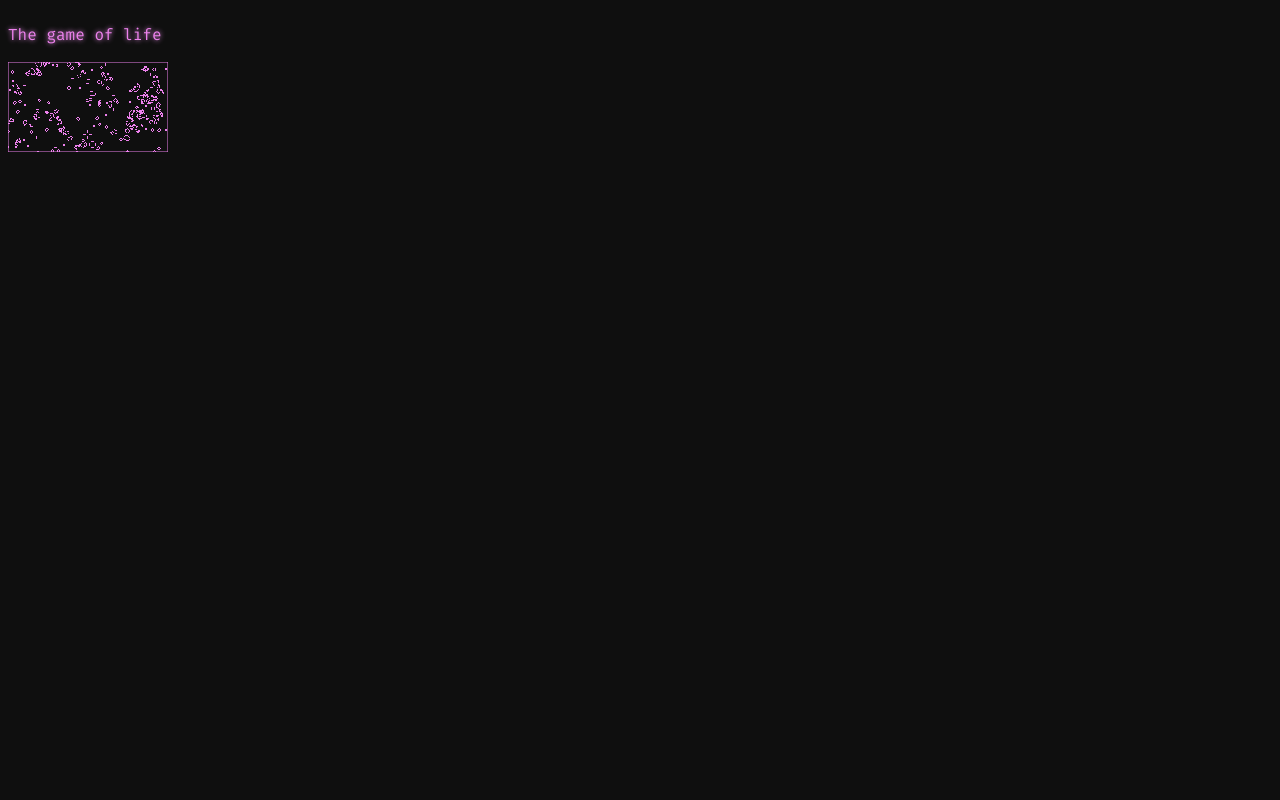
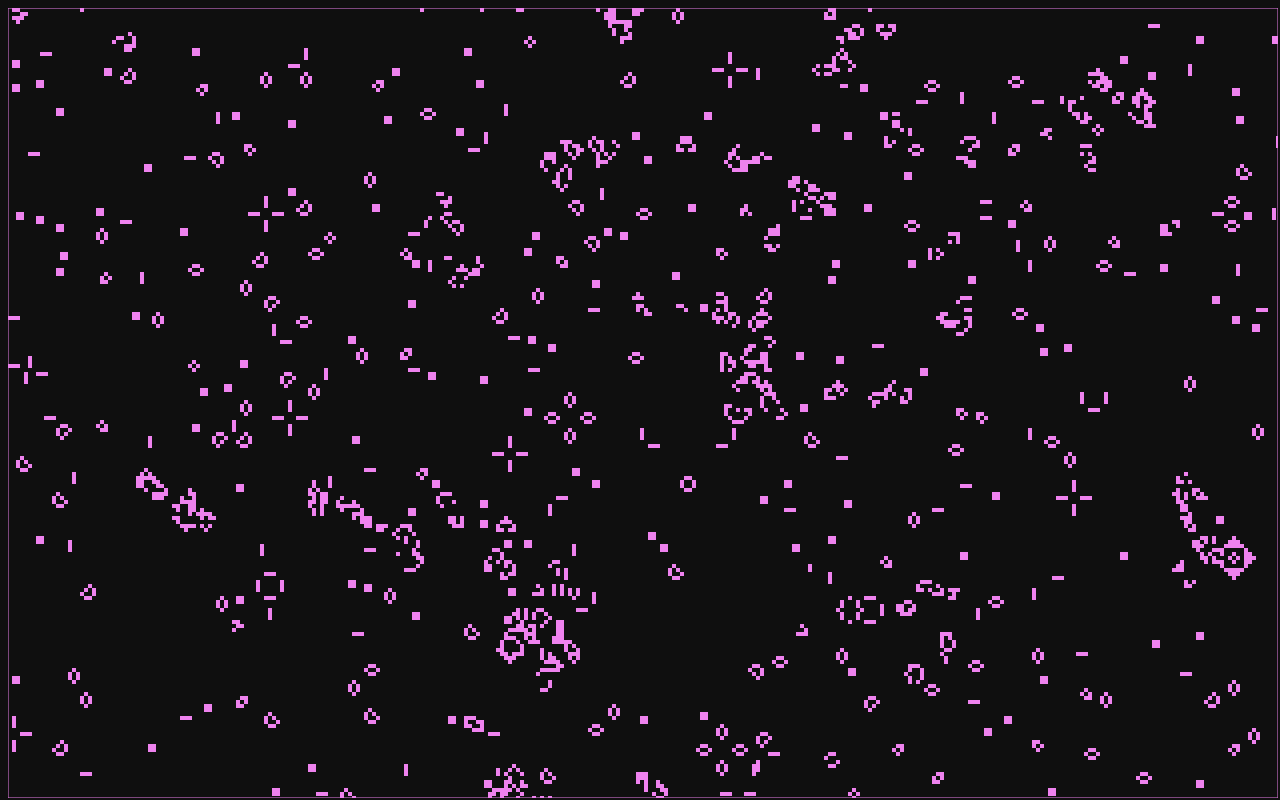
Before and after one commit to aadroher/armandadroher_name, a React app: page / in a window 1280 px wide. Built offline with nearby package versions, Linux system fonts and the light colour scheme.

Commit message:
Gets the scaling right

```diff
--- a/src/game-of-life/game-of-life.tsx
+++ b/src/game-of-life/game-of-life.tsx
@@ -8,7 +8,8 @@ const initialCoordinates: number[][] = [
   [-1, 0],
 ];
 
-const ticksPerSecond = 12;
+const frameToCanvasScaleFactor = 4;
+const ticksPerSecond = 60;
 
 type UseInterval = (callback: Function, delay: number) => void;
 const useInterval: UseInterval = (callback, delay) => {
@@ -36,8 +37,8 @@ type WorldDimensions = {
   height: number;
 };
 const worldDimensions: WorldDimensions = {
-  width: 160,
-  height: 90,
+  width: (window.innerWidth - 10) / frameToCanvasScaleFactor,
+  height: (window.innerHeight - 10) / frameToCanvasScaleFactor,
 };
 const initialNumCells = Math.floor(
   worldDimensions.width * worldDimensions.height * 0.2
@@ -78,10 +79,7 @@ const GameOfLife: GameOfLife = () => {
 
   const aliveCells = getWorldAliveCells(world);
   return (
-    <>
-      <p>The game of life</p>
-      <WorldCanvas aliveCells={aliveCells} worldDimensions={worldDimensions} />
-    </>
+    <WorldCanvas aliveCells={aliveCells} worldDimensions={worldDimensions} />
   );
 };
 
--- a/src/game-of-life/world-canvas.tsx
+++ b/src/game-of-life/world-canvas.tsx
@@ -4,6 +4,8 @@ type WorldDimensions = {
   width: number;
   height: number;
 };
+
+const frameToCanvasScaleFactor = 4;
 
 type UpdateCanvas = (
   canvas: HTMLCanvasElement | null,
@@ -23,10 +25,15 @@ const updateCanvas: UpdateCanvas = (
       context.lineWidth = 1;
       context.strokeRect(0, 0, canvas.width, canvas.height);
       newAliveCells.forEach(([column, row]) => {
-        const x = Math.floor(width / 2) + column;
-        const y = Math.floor(height / 2) - row;
+        const x = (Math.floor(width / 2) + column) * frameToCanvasScaleFactor;
+        const y = (Math.floor(height / 2) - row) * frameToCanvasScaleFactor;
         context.fillStyle = 'violet';
-        context.fillRect(x, y, 1, 1);
+        context.fillRect(
+          x,
+          y,
+          1 * frameToCanvasScaleFactor,
+          1 * frameToCanvasScaleFactor
+        );
       });
     }
   }
@@ -46,8 +53,8 @@ const WorldCanvas: WorldCanvas = ({ aliveCells, worldDimensions }) => {
   return (
     <canvas
       ref={canvasRef}
-      width={worldDimensions.width}
-      height={worldDimensions.height}
+      width={worldDimensions.width * frameToCanvasScaleFactor}
+      height={worldDimensions.height * frameToCanvasScaleFactor}
     />
   );
 };
```
